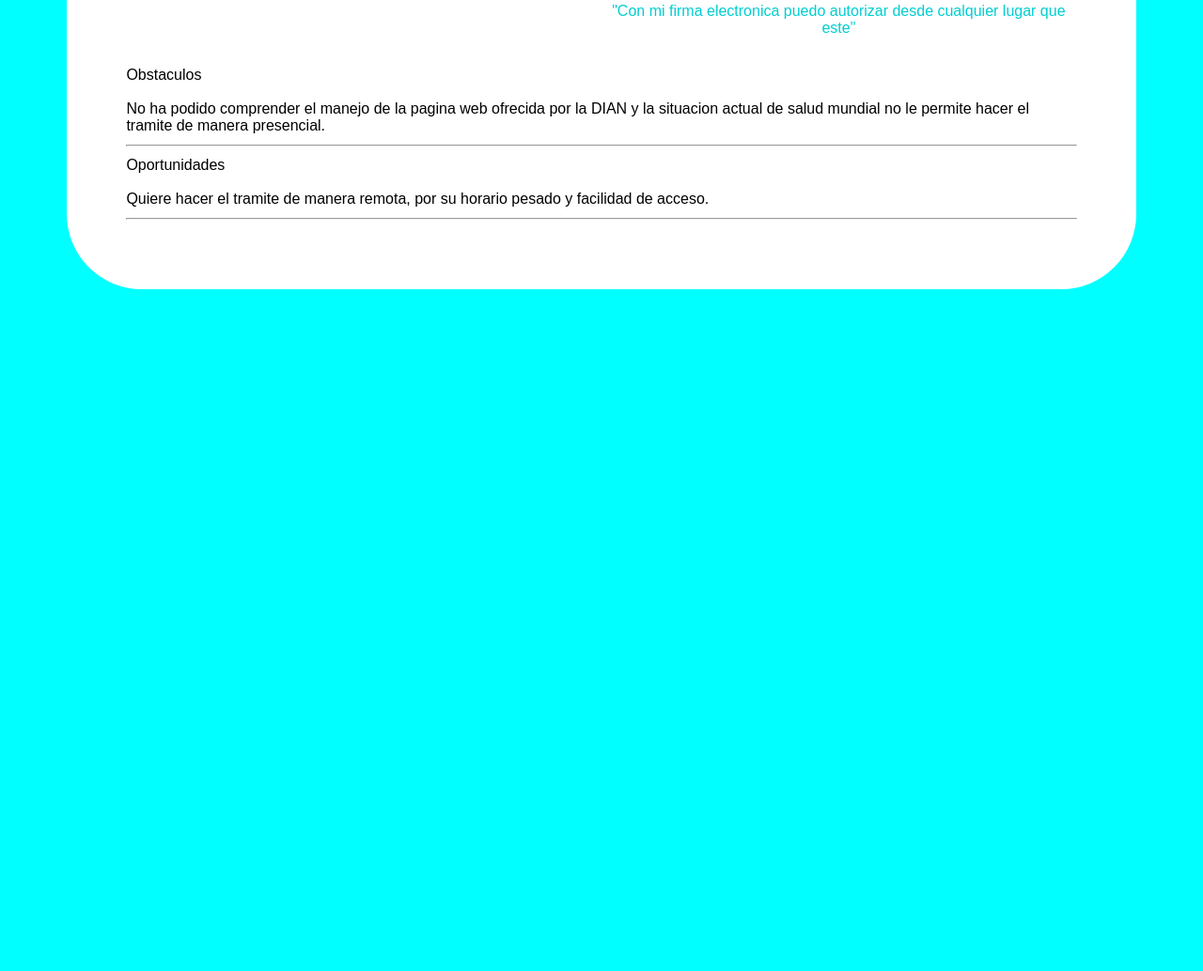
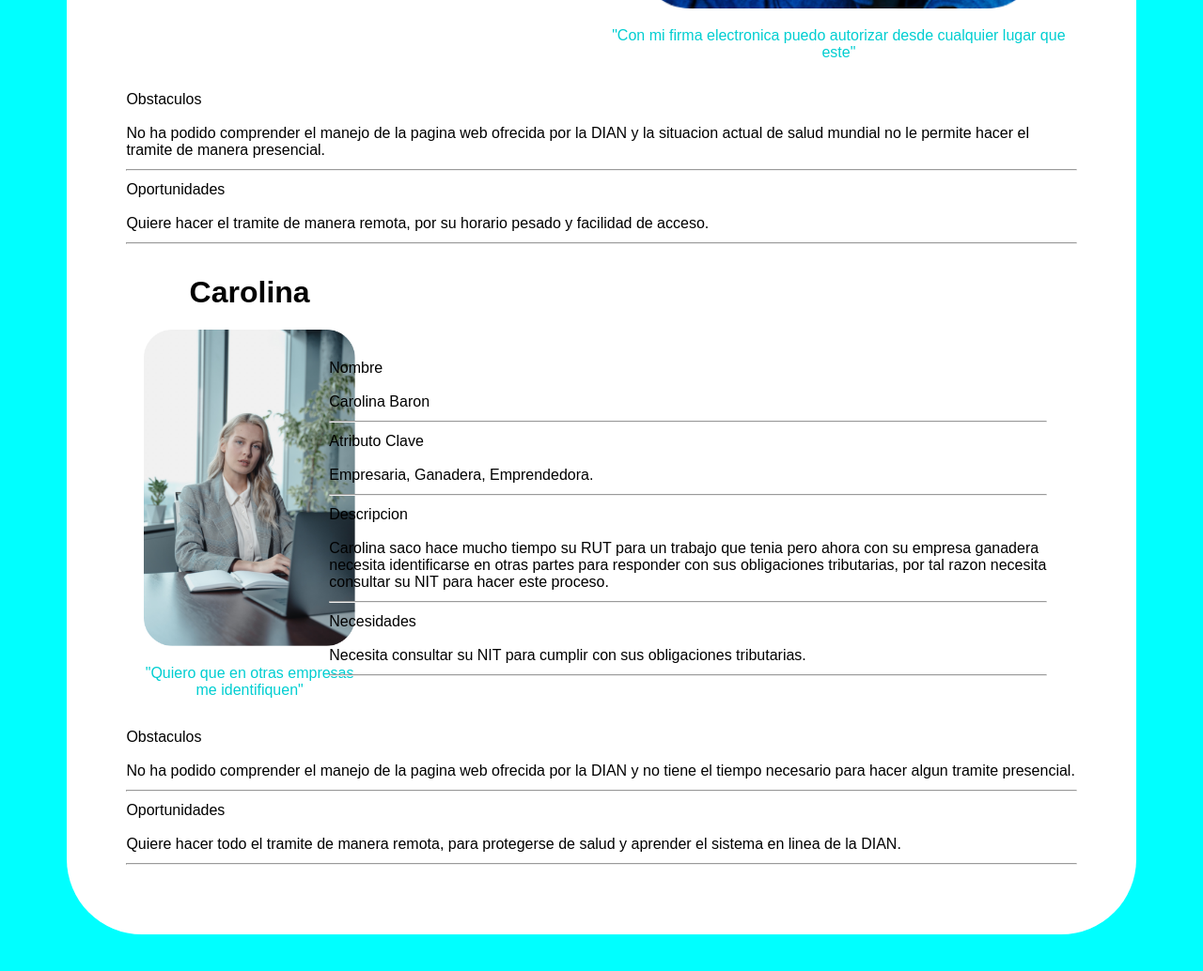
Before and after one commit to jolganpardo/Examen_HTML_PardoJolgan, a plain HTML site: page index.html in a window 1280 px wide. Shown: the part 1914-2948 px from the top of the page at 94% size. Before the commit the page ends 2285 px from the top, so only its background shows below. Drawn offline with Linux system fonts and the light colour scheme.

```diff
--- a/css/style-index.css
+++ b/css/style-index.css
@@ -81,3 +81,30 @@ hr {
     grid-area: c3;
     text-align: initial;
 }
+#carolina {
+    display: grid;
+    grid-template-areas: 'cr1 cr2'
+                         'cr3 cr3';
+}
+#img-carolina {
+    width: 100%;
+    grid-area: cr1;
+    text-align: center;
+    float: left;
+    margin-left: -15%;
+}
+#img-carolina p {
+    color: darkturquoise;
+}
+#desc-carolina {
+    width: 120%;
+    text-align: initial;
+    grid-area: cr2;
+    margin-top: 10%;
+    margin-left: -25%;
+    margin-top: 15%;
+}
+#abajo-carolina {
+    grid-area: cr3;
+    text-align: initial;
+}
--- a/index.html
+++ b/index.html
@@ -20,7 +20,7 @@
             <div id="cont-andres-arriba">
                 <div id="cont-img-andres">
                     <h1>Andres</h1>
-                    <img src="img/andres.png" alt="Perfil Andrès" width="85%">
+                    <img src="img/andres.png" alt="Perfil Andrès" width="90%">
                     <p>"Quiero emprender y sacar adelante mi empresa"</p>
                 </div>
                 <div id="desc-andres">
@@ -95,6 +95,41 @@
                 </p>
             </div>
         </div>
+        <div id="carolina">
+            <div id="img-carolina">
+                <h1>Carolina</h1>
+                <img src="img/carolina.png" alt="Perfil Carolina" width="60%">
+                <p>"Quiero que en otras empresas <br> me identifiquen"</p>
+            </div>
+            <div id="desc-carolina">
+                <p>Nombre <br> <br>
+                    Carolina Baron
+                    <hr>
+                </p>
+                <p>Atributo Clave <br><br>
+                    Empresaria, Ganadera, Emprendedora.
+                    <hr>
+                </p>
+                <p>Descripcion <br><br>
+                    Carolina saco hace mucho tiempo su RUT para un trabajo que tenia pero ahora con su empresa ganadera necesita identificarse en otras partes para responder con sus obligaciones tributarias, por tal razon necesita consultar su NIT para hacer este proceso.
+                    <hr>
+                </p>
+                <p>Necesidades <br><br>
+                    Necesita consultar su NIT para cumplir con sus obligaciones tributarias.
+                    <hr>
+                </p>
+            </div>
+            <div id="abajo-carolina">
+                <p>Obstaculos <br><br>
+                    No ha podido comprender el manejo de la pagina web ofrecida por la DIAN y no tiene el tiempo necesario para hacer algun tramite presencial.
+                    <hr>
+                </p>
+                <p>Oportunidades <br><br>
+                    Quiere hacer todo el tramite de manera remota, para protegerse de salud y aprender el sistema en linea de la DIAN.
+                    <hr>
+                </p>
+            </div>
+        </div>
     </div>
 
 </body>
```
Also changed, not shown: img/carolina.png (renamed from img/persona1.png).
